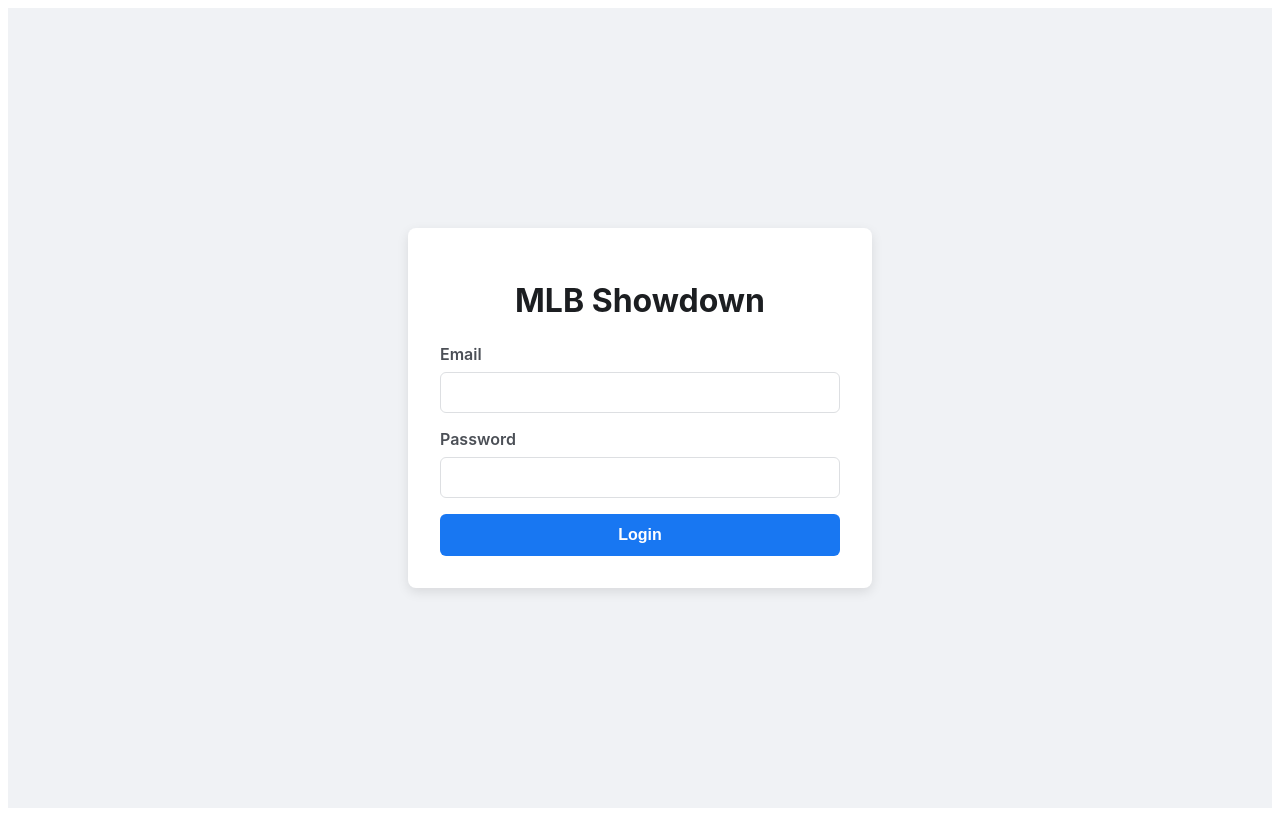
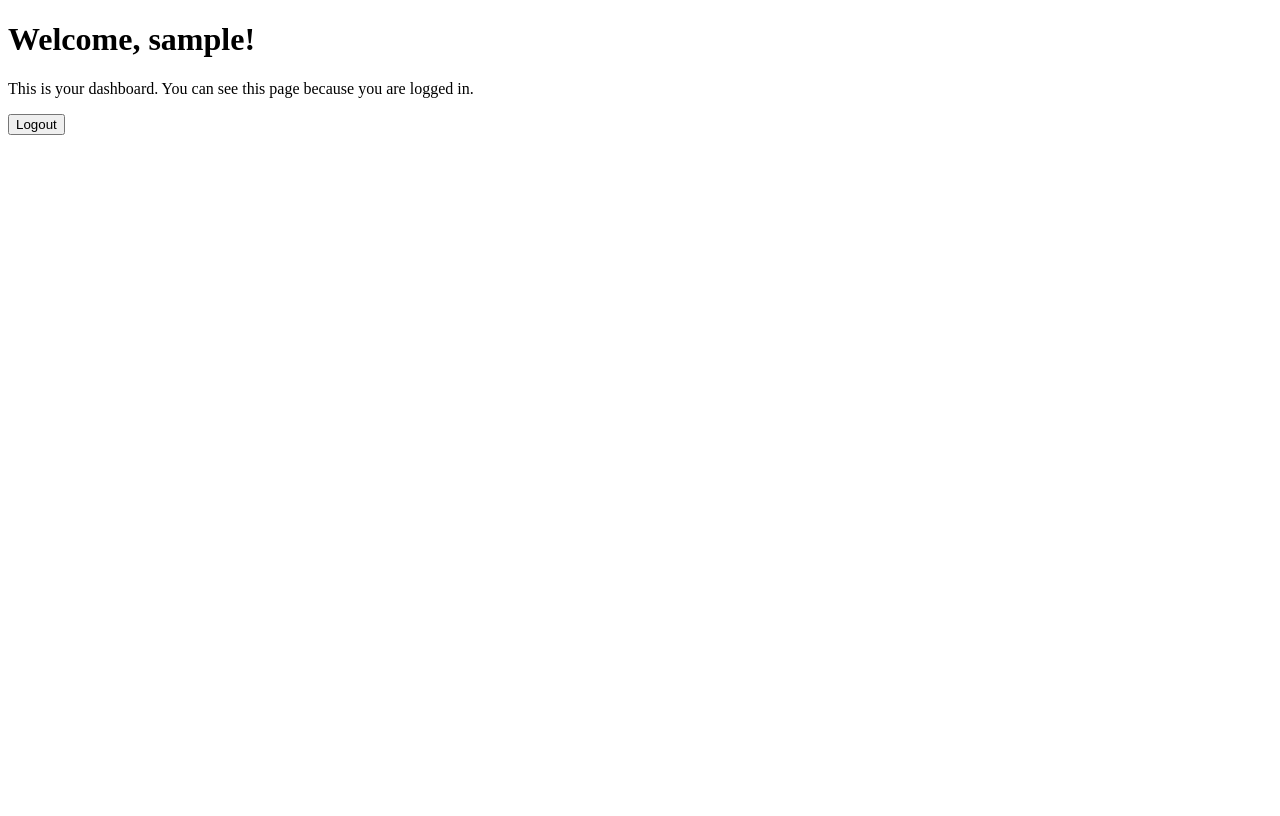
Before and after one commit to dc421/showdown-frontend, a Vue app: page /dashboard in a window 1280 px wide. Built offline with nearby package versions, Linux system fonts and the light colour scheme; sample sign-in values are in the browser's storage.

Commit message:
adding dashboard and bug fix

```diff
--- a/src/App.vue
+++ b/src/App.vue
@@ -1,127 +1,12 @@
+// src/App.vue
 <script setup>
-import { ref } from 'vue';
-
-// Reactive variables to hold the form input
-const email = ref('');
-const password = ref('');
-
-// The URL of your live backend API on Render
-const API_URL = 'http://localhost:3001';
-
-async function handleLogin() {
-  console.log('1. handleLogin function CALLED.');
-
-  try {
-    console.log('2. INSIDE try block. Preparing to fetch...');
-    console.log('3. API URL is:', API_URL);
-    console.log('4. Sending body:', JSON.stringify({ email: email.value, password: password.value }));
-
-    const response = await fetch(`${API_URL}/api/login`, {
-      method: 'POST',
-      headers: {
-        'Content-Type': 'application/json',
-      },
-      body: JSON.stringify({
-        email: email.value,
-        password: password.value,
-      }),
-    });
-
-    console.log('5. FETCH command completed. Response status:', response.status);
-
-    const data = await response.json();
-
-    if (!response.ok) {
-      throw new Error(data.message || 'Login failed');
-    }
-
-    console.log('6. SUCCESS! Token:', data.token);
-    alert('Login successful! Check the console for your token.');
-
-  } catch (error) {
-    console.error('7. ERROR caught in catch block:', error);
-    alert(`Login failed: ${error.message}`);
-  }
-}
+import { RouterView } from 'vue-router'
 </script>
 
 <template>
-  <div id="app-container">
-    <div class="login-form">
-      <h1>MLB Showdown</h1>
-      <form @submit.prevent="handleLogin">
-        <div class="form-group">
-          <label for="email">Email</label>
-          <input type="email" id="email" v-model="email" required />
-        </div>
-        <div class="form-group">
-          <label for="password">Password</label>
-          <input type="password" id="password" v-model="password" required />
-        </div>
-        <button type="submit">Login</button>
-      </form>
-    </div>
-  </div>
+  <RouterView />
 </template>
 
-<style scoped>
-#app-container {
-  display: flex;
-  justify-content: center;
-  align-items: center;
-  height: 100vh;
-  background-color: #f0f2f5;
-  font-family: -apple-system, BlinkMacSystemFont, 'Segoe UI', Roboto, Helvetica, Arial, sans-serif;
-}
-
-.login-form {
-  padding: 2rem;
-  background: white;
-  border-radius: 8px;
-  box-shadow: 0 4px 12px rgba(0, 0, 0, 0.1);
-  width: 100%;
-  max-width: 400px;
-}
-
-h1 {
-  text-align: center;
-  margin-bottom: 1.5rem;
-  color: #1c1e21;
-}
-
-.form-group {
-  margin-bottom: 1rem;
-}
-
-label {
-  display: block;
-  margin-bottom: 0.5rem;
-  font-weight: 600;
-  color: #4b4f56;
-}
-
-input {
-  width: 100%;
-  padding: 0.75rem;
-  border: 1px solid #dddfe2;
-  border-radius: 6px;
-  box-sizing: border-box; /* Important for padding to not affect width */
-}
-
-button {
-  width: 100%;
-  padding: 0.75rem;
-  border: none;
-  border-radius: 6px;
-  background-color: #1877f2;
-  color: white;
-  font-size: 1rem;
-  font-weight: bold;
-  cursor: pointer;
-  transition: background-color 0.2s;
-}
-
-button:hover {
-  background-color: #166fe5;
-}
+<style>
+  /* You can put global styles here */
 </style>
--- a/src/router/index.js
+++ b/src/router/index.js
@@ -1,8 +1,44 @@
+// src/router/index.js
 import { createRouter, createWebHistory } from 'vue-router'
+import { useAuthStore } from '@/stores/auth'
+import LoginView from '../views/LoginView.vue'
+import DashboardView from '../views/DashboardView.vue'
 
 const router = createRouter({
   history: createWebHistory(import.meta.env.BASE_URL),
-  routes: [],
+  routes: [
+    {
+      path: '/login',
+      name: 'login',
+      component: LoginView
+    },
+    {
+      path: '/dashboard',
+      name: 'dashboard',
+      component: DashboardView,
+      meta: { requiresAuth: true }
+    },
+    {
+      // Redirect root to dashboard if logged in, otherwise to login
+      path: '/',
+      redirect: () => {
+        const auth = useAuthStore();
+        return auth.isAuthenticated ? '/dashboard' : '/login';
+      }
+    }
+  ]
 })
 
+// Navigation Guard
+router.beforeEach((to, from, next) => {
+  const auth = useAuthStore();
+  if (to.meta.requiresAuth && !auth.isAuthenticated) {
+    // If a route requires auth and the user isn't logged in, redirect to login
+    next('/login');
+  } else {
+    // Otherwise, allow navigation
+    next();
+  }
+});
+
 export default router
--- /dev/null
+++ b/src/stores/auth.js
@@ -0,0 +1,61 @@
+// src/stores/auth.js
+import { defineStore } from 'pinia'
+import { ref, computed } from 'vue'
+// CHANGE #1: Import the router instance directly instead of the composable
+import router from '@/router'
+
+export const useAuthStore = defineStore('auth', () => {
+  const token = ref(localStorage.getItem('token') || null)
+  const user = ref(JSON.parse(localStorage.getItem('user')) || null)
+
+  // CHANGE #2: We no longer need this line
+  // const router = useRouter()
+
+  const API_URL = 'https://showdown-backend.onrender.com';
+
+  function setToken(newToken) {
+    token.value = newToken
+    localStorage.setItem('token', newToken)
+  }
+
+  function setUser(newUser) {
+    user.value = newUser;
+    localStorage.setItem('user', JSON.stringify(newUser));
+  }
+
+  const isAuthenticated = computed(() => !!token.value)
+
+  async function login(email, password) {
+    try {
+      const response = await fetch(`${API_URL}/api/login`, {
+        method: 'POST',
+        headers: { 'Content-Type': 'application/json' },
+        body: JSON.stringify({ email, password }),
+      });
+
+      const data = await response.json();
+      if (!response.ok) throw new Error(data.message);
+
+      setToken(data.token);
+      const payload = JSON.parse(atob(data.token.split('.')[1]));
+      setUser({ username: payload.username, userId: payload.userId });
+
+      console.log('Login successful, navigating to dashboard...');
+      // This line will now work correctly
+      router.push('/dashboard');
+    } catch (error) {
+      console.error('Login failed:', error);
+      alert(`Login Failed: ${error.message}`);
+    }
+  }
+
+  function logout() {
+    token.value = null;
+    user.value = null;
+    localStorage.removeItem('token');
+    localStorage.removeItem('user');
+    router.push('/login');
+  }
+
+  return { token, user, login, logout, isAuthenticated }
+})
--- /dev/null
+++ b/src/views/DashboardView.vue
@@ -0,0 +1,13 @@
+// src/views/DashboardView.vue
+<script setup>
+import { useAuthStore } from '@/stores/auth';
+const authStore = useAuthStore();
+</script>
+
+<template>
+  <div>
+    <h1>Welcome, {{ authStore.user?.username }}!</h1>
+    <p>This is your dashboard. You can see this page because you are logged in.</p>
+    <button @click="authStore.logout()">Logout</button>
+  </div>
+</template>
--- /dev/null
+++ b/src/views/LoginView.vue
@@ -0,0 +1,93 @@
+<script setup>
+import { ref } from 'vue';
+import { useAuthStore } from '@/stores/auth';
+
+const authStore = useAuthStore();
+const email = ref('');
+const password = ref('');
+
+async function handleLogin() {
+  await authStore.login(email.value, password.value);
+}
+</script>
+
+<template>
+  <div id="app-container">
+    <div class="login-form">
+      <h1>MLB Showdown</h1>
+      <form @submit.prevent="handleLogin">
+        <div class="form-group">
+          <label for="email">Email</label>
+          <input type="email" id="email" v-model="email" required />
+        </div>
+        <div class="form-group">
+          <label for="password">Password</label>
+          <input type="password" id="password" v-model="password" required />
+        </div>
+        <button type="submit">Login</button>
+      </form>
+    </div>
+  </div>
+</template>
+
+<style scoped>
+#app-container {
+  display: flex;
+  justify-content: center;
+  align-items: center;
+  height: 100vh;
+  background-color: #f0f2f5;
+  font-family: -apple-system, BlinkMacSystemFont, 'Segoe UI', Roboto, Helvetica, Arial, sans-serif;
+}
+
+.login-form {
+  padding: 2rem;
+  background: white;
+  border-radius: 8px;
+  box-shadow: 0 4px 12px rgba(0, 0, 0, 0.1);
+  width: 100%;
+  max-width: 400px;
+}
+
+h1 {
+  text-align: center;
+  margin-bottom: 1.5rem;
+  color: #1c1e21;
+}
+
+.form-group {
+  margin-bottom: 1rem;
+}
+
+label {
+  display: block;
+  margin-bottom: 0.5rem;
+  font-weight: 600;
+  color: #4b4f56;
+}
+
+input {
+  width: 100%;
+  padding: 0.75rem;
+  border: 1px solid #dddfe2;
+  border-radius: 6px;
+  box-sizing: border-box;
+}
+
+button {
+  width: 100%;
+  padding: 0.75rem;
+  border: none;
+  border-radius: 6px;
+  background-color: #1877f2;
+  color: white;
+  font-size: 1rem;
+  font-weight: bold;
+  cursor: pointer;
+  transition: background-color 0.2s;
+}
+
+button:hover {
+  background-color: #166fe5;
+}
+</style>
```
